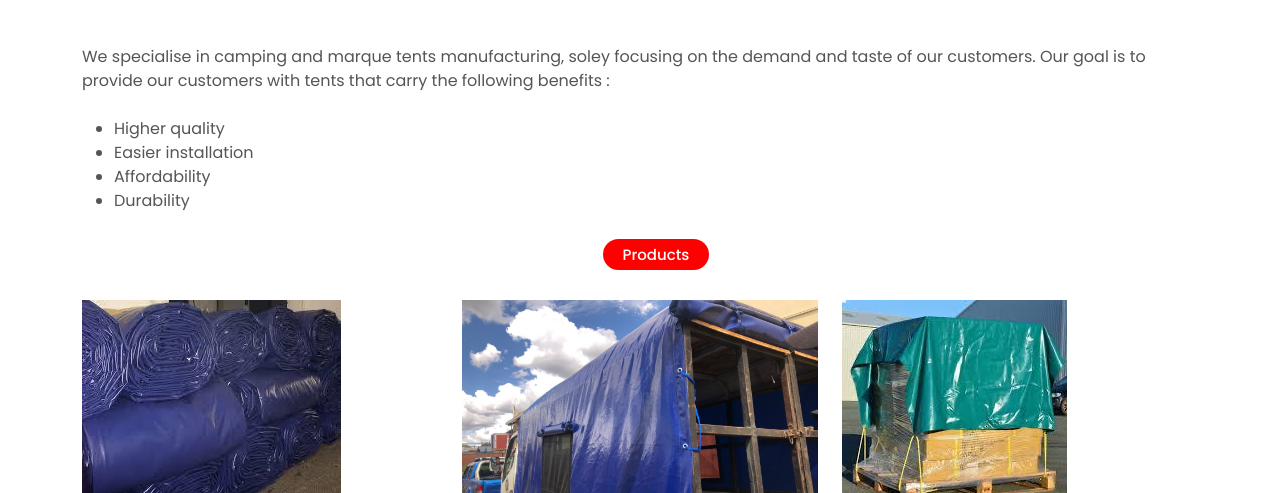
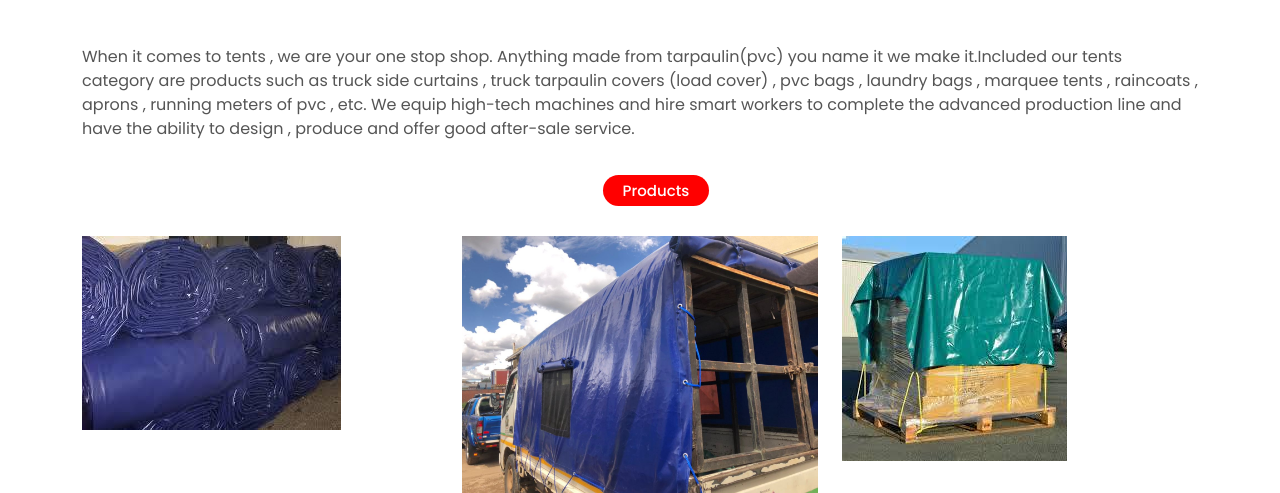
Before and after one commit to Dempssey/Dempssey.github.io, a plain HTML site: page tarpauline.html in a window 1280 px wide. Shown: the part 307-800 px from the top of the page. Drawn offline with Linux system fonts and the light colour scheme.

Commit message:
Update tarpauline.html

```diff
--- a/tarpauline.html
+++ b/tarpauline.html
@@ -108,14 +108,13 @@
 
         <div class="section-title">
 
-        We specialise in camping and marque tents manufacturing, soley focusing on the demand and taste of our customers. Our goal is to provide our customers with tents that carry the following benefits :
+        When it comes to tents , we are your one stop shop. Anything made from tarpaulin(pvc) you name it we make it.Included our tents category
+          are products such as truck side curtains , truck tarpaulin covers (load cover) , pvc bags , laundry bags , marquee tents , raincoats , aprons , running meters of pvc ,
+          etc. We equip high-tech machines and hire smart workers to complete the advanced production line and have the ability to design , produce and offer
+          good after-sale service.
+
         <br><br>
-        <ul>
-          <li>Higher quality</li>
-          <li>Easier installation</li>
-          <li>Affordability</li>
-          <li>Durability</li>
-        </ul>
+
         </div>
 
         <ul id="portfolio-flters" class="d-flex justify-content-center" data-aos="fade-up" data-aos-delay="100">
```
